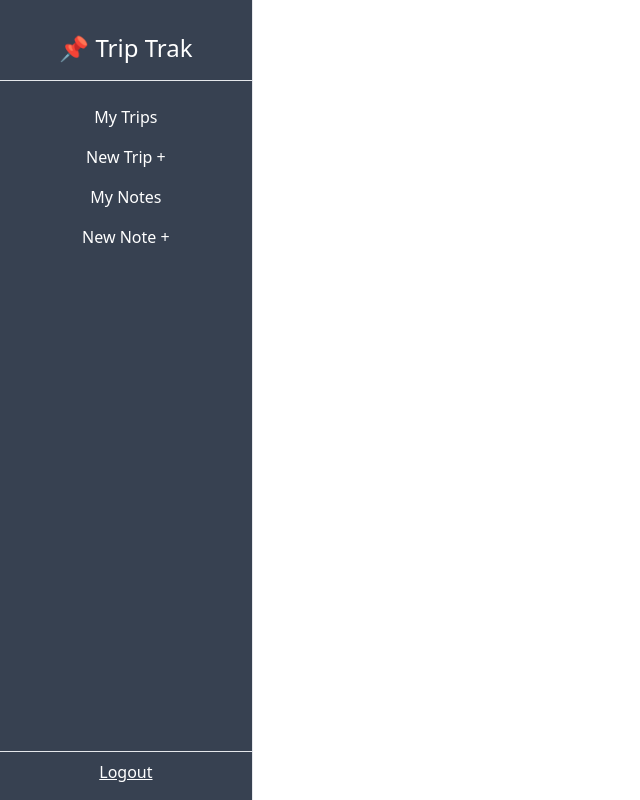
After one commit to PrayasPathak/trip-trak, a Django app: template trip/templates/trip/_base.html in a window 1280 px wide. The commit adds this page. Shown: the whole page, without its empty margins (0-640 px from the left). Run offline with Django 4.2, Linux system fonts and the light colour scheme; the template is opened without the code that fills it, so the values that code supplies are empty; some libraries are stand-ins or nearby versions.

Commit message:
"Adding login, signup, logout functionality and styling some pages."

```diff
--- /dev/null
+++ b/templates/registration/logged_out.html
@@ -0,0 +1,4 @@
+<h1>You've been logged out</h1>
+<p>
+  <a href="{%url 'login'%}">Login here</a>
+</p>
--- /dev/null
+++ b/templates/registration/signup.html
@@ -0,0 +1,5 @@
+<h1>Sign Up</h1>
+<form action="{%url 'signup'%}" method="post">
+  {% csrf_token %} {{form.as_p}}
+  <input type="submit" value="Sign up" />
+</form>
--- /dev/null
+++ b/trip/templates/trip/_base.html
@@ -0,0 +1,61 @@
+<!DOCTYPE html>
+<html lang="en">
+  <head>
+    <meta charset="UTF-8" />
+    <meta name="viewport" content="width=device-width, initial-scale=1.0" />
+    <script src="https://cdn.tailwindcss.com"></script>
+  </head>
+  <body>
+    <div class="flex-col md:flex-row flex h-screen">
+      <div
+        class="md:h-screen bg-gray-700 text-white w-full md:w-1/4 md:max-w-xs py-2 md:pt-8 md:pb-2 flex flex-col items-center justify-start border-r"
+      >
+        <div class="border-b w-full text-center pb-4 text-2xl">
+          <h1>📌 Trip Trak</h1>
+        </div>
+        <div class="pt-4 w-full text-center">
+          <ul class="flex md:flex-col justify-around px-2 md:px-0 pb-2 md:pb-0">
+            <a href="{% url 'trip-list' %}">
+              <li
+                class="py-2 px-3 md:px-0 hover:bg-gray-600 hover:cursor-pointer"
+              >
+                My Trips
+              </li>
+            </a>
+            <a href="#">
+              <li
+                class="py-2 px-3 md:px-0 hover:bg-gray-600 hover:cursor-pointer"
+              >
+                New Trip +
+              </li>
+            </a>
+            <a href="#">
+              <li
+                class="py-2 px-3 md:px-0 hover:bg-gray-600 hover:cursor-pointer"
+              >
+                My Notes
+              </li>
+            </a>
+            <a href="#">
+              <li
+                class="py-2 px-3 md:px-0 hover:bg-gray-600 hover:cursor-pointer"
+              >
+                New Note +
+              </li>
+            </a>
+          </ul>
+        </div>
+        <div
+          class="mt-auto w-full text-center flex md:flex-col justify-evenly py-2 md:pt-0"
+        >
+          <p class="">{{user.username}}</p>
+          <hr class="my-2" />
+          <a class="underline" href="{% url 'logout' %}"> Logout </a>
+        </div>
+      </div>
+      <div class="w-full md:w-full p-10 overflow-auto">
+        {% block content %} {% endblock content %}
+      </div>
+    </div>
+  </body>
+</html>
--- a/trip_tracker/settings.py
+++ b/trip_tracker/settings.py
@@ -56,7 +56,7 @@ ROOT_URLCONF = "trip_tracker.urls"
 TEMPLATES = [
     {
         "BACKEND": "django.template.backends.django.DjangoTemplates",
-        "DIRS": [],
+        "DIRS": [BASE_DIR / "templates"],
         "APP_DIRS": True,
         "OPTIONS": {
             "context_processors": [
@@ -125,3 +125,6 @@ MEDIA_ROOT = [BASE_DIR / "media/"]
 # https://docs.djangoproject.com/en/4.1/ref/settings/#default-auto-field
 
 DEFAULT_AUTO_FIELD = "django.db.models.BigAutoField"
+
+# Redirecting user after logging in
+LOGIN_REDIRECT_URL = "trip-list"
--- a/trip_tracker/urls.py
+++ b/trip_tracker/urls.py
@@ -18,10 +18,13 @@ from django.contrib import admin
 from django.urls import path, include
 from django.conf import settings
 from django.conf.urls.static import static
+from .views import SignUp
 
 urlpatterns = [
     path("admin/", admin.site.urls),
     path("", include("trip.urls")),
+    path("accounts/", include("django.contrib.auth.urls")),
+    path("accounts/signup", SignUp.as_view(), name="signup"),
 ]
 
 if settings.DEBUG:
```
Also changed, not shown: templates/registration/login.html (added, +10 -0 lines), trip/templates/trip/trips_list.html (+15 -3 lines), trip_tracker/views.py (added, +9 -0 lines).
